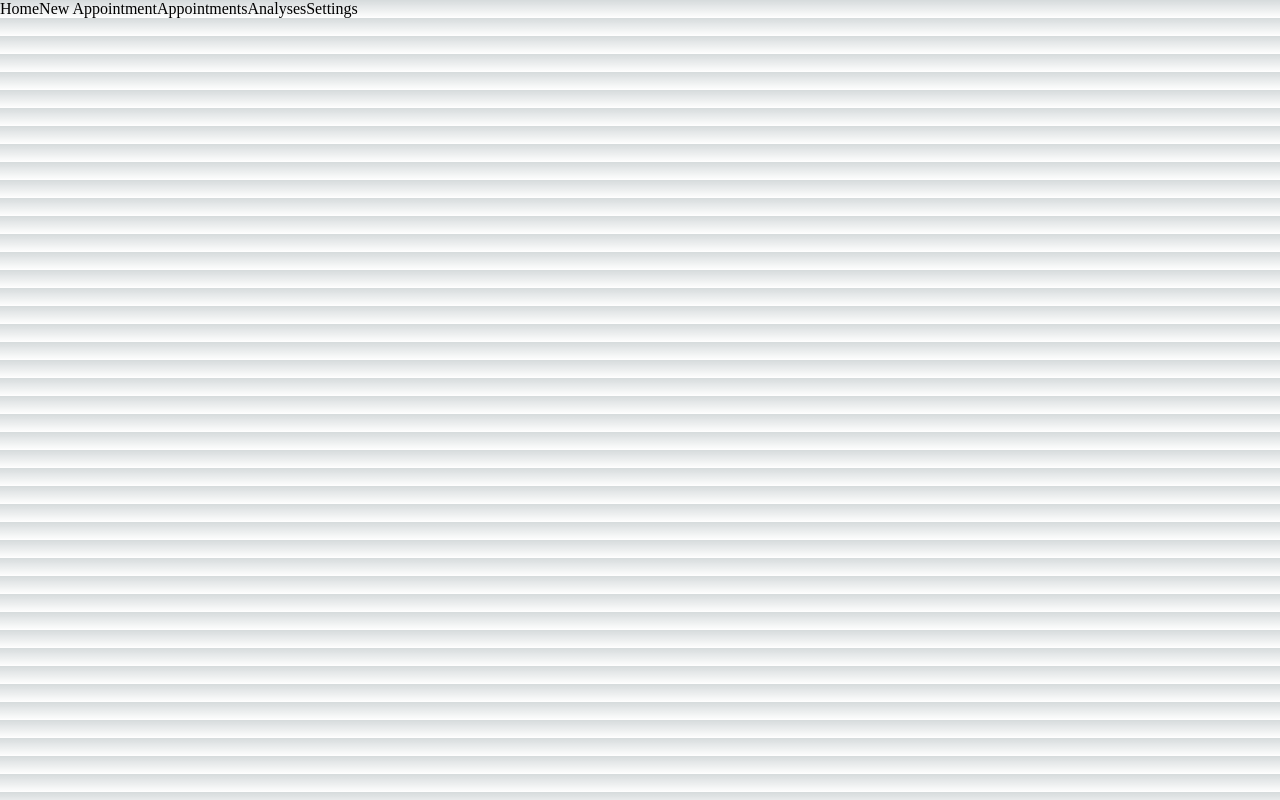
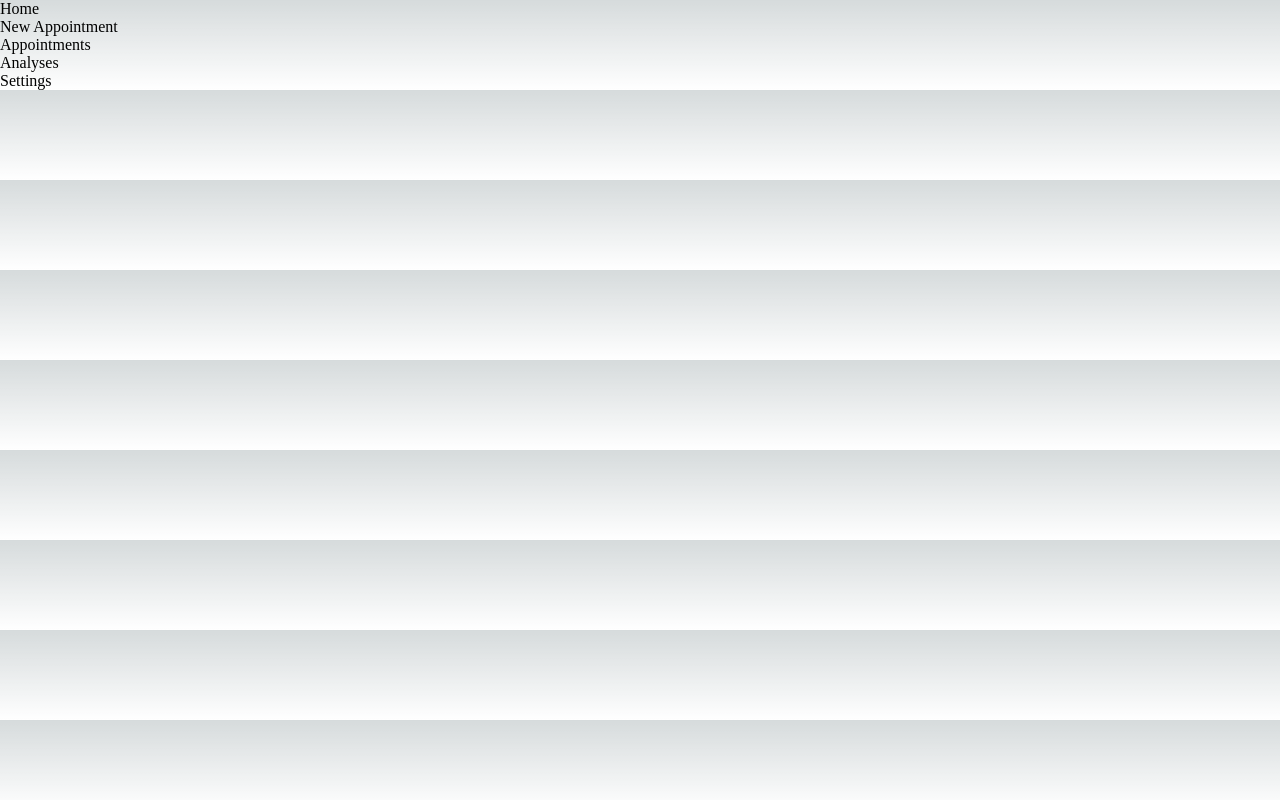
Before and after one commit to LucaStefan112/MedConnect, a Next.js app: page /SideMenu in a window 1280 px wide. Built offline with nearby package versions, Linux system fonts and the light colour scheme.

Commit message:
Added Style, Improved Structure
I have added a stylesheet for the Side Menu component and improved its structure.

```diff
--- a/pages/SideMenu.tsx
+++ b/pages/SideMenu.tsx
@@ -1,6 +1,7 @@
 /*
     Component: Side Menu
     Author: Tudor
+    Type: Structure
 */
 
 
@@ -10,11 +11,29 @@ export default function SideMenu ()
 
         <div>
 
-            <a href = "#">Home</a>
-            <a href = "#">New Appointment</a>
-            <a href = "#">Appointments</a>
-            <a href = "#">Analyses</a>
-            <a href = "#">Settings</a>
+            <ul>
+
+                <li>
+                    <a href = "#">Home</a>
+                </li>
+
+                <li>
+                    <a href = "#">New Appointment</a>
+                </li>
+
+                <li>
+                    <a href = "#">Appointments</a>
+                </li>
+
+                <li>
+                    <a href = "#">Analyses</a>
+                </li>
+
+                <li>
+                    <a href = "#">Settings</a>
+                </li>
+
+            </ul>
 
         </div>
 
--- /dev/null
+++ b/styles/SideMenu.css
@@ -0,0 +1,22 @@
+/*
+    Component: Side Menu
+    Author: Tudor
+    Type: Style
+*/
+
+
+*
+{
+    /* Reset the settings of the unordered list. */
+
+    list-style: none;
+    text-decoration: none;
+    margin: 0;
+    padding: 0;
+}
+
+
+.ul
+{
+    font-size: 10px;
+}
```
